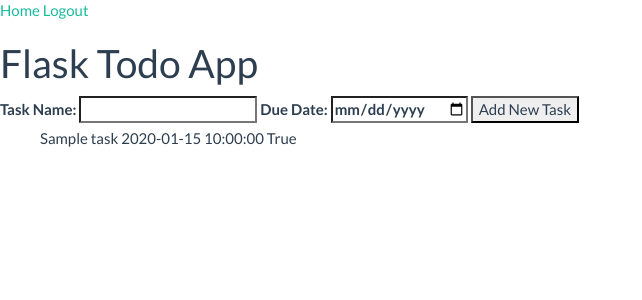
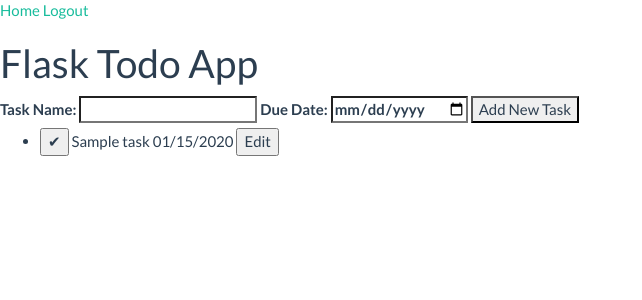
Before and after one commit to lomokwa/flask-todo-app, a Flask app: page / in a window 1280 px wide. Shown: the top 300 px of the page, without its empty margins (0-642 px from the left). Run offline with Flask 3, Linux system fonts and the light colour scheme; a user stored in the database is signed in; tables that the repository leaves empty hold one stand-in row (values such as "Sample post"); some libraries are stand-ins or nearby versions.

Commit message:
feat: handling task updates

```diff
--- a/app.py
+++ b/app.py
@@ -1,6 +1,7 @@
 from datetime import datetime, timedelta
 import os
 from flask import Flask, redirect, url_for, render_template, request
+from flask.json import jsonify
 from flask_bcrypt import Bcrypt
 from flask_login import LoginManager, login_required, current_user, login_user, logout_user
 from sqlalchemy import inspect
@@ -101,9 +102,33 @@
 
     return redirect(url_for('index'))
 
-@app.route("/update-task")
-def update_task():
-    return ""
+@app.route("/update-task/<int:task_id>", methods=['PUT'])
+def update_task(task_id):
+    data = request.json
+    task = Task.query.where(Task.id == task_id).first()
+
+    if task:
+        task.name = data.get('name', task.name)
+        task.due_date = datetime.strptime(data.get('due_date'), '%Y-%m-%d')
+        db.session.commit()
+        return jsonify({'success': True}), 200
+    else:
+        return jsonify({'error': 'Task not found'}), 404
+
+@app.route("/update-task-status/<int:task_id>", methods=['PUT'])
+def update_task_status(task_id):
+    data = request.json
+    task = Task.query.where(Task.id == task_id).first()
+
+    if task:
+        task.is_done = data.get('is_done', task.is_done)
+        db.session.commit()
+        return jsonify({'success': True}), 200
+    else:
+        return jsonify({'error': 'Task not found'}), 404
+
+
+
 
 def init_db():
     """Initialize the database."""
--- a/templates/index.html
+++ b/templates/index.html
@@ -2,8 +2,79 @@
 
 {% block content %}
 
+<!-- Script to handle edit and task status updates -->
+<script>
+  document.addEventListener('DOMContentLoaded', function () {
+    document.querySelectorAll('.edit-btn').forEach(button => {
+      button.addEventListener('click', function () {
+        const taskDiv = this.closest('.task');
+        taskDiv.querySelector('.task-name').style.display = 'none';
+        taskDiv.querySelector('.task-name-edit').style.display = 'inline';
+        taskDiv.querySelector('.task-due-date').style.display = 'none';
+        taskDiv.querySelector('.task-due-date-edit').style.display = 'inline';
+        this.style.display = 'none';
+        taskDiv.querySelector('.save-btn').style.display = 'inline';
+      });
+    });
+
+    document.querySelectorAll('.save-btn').forEach(button => {
+      button.addEventListener('click', function () {
+        const taskDiv = this.closest('.task');
+        const taskId = taskDiv.closest('li').id;
+        const updatedName = taskDiv.querySelector('.task-name-edit').value;
+        const updatedDueDate = taskDiv.querySelector('.task-due-date-edit').value;
+
+        fetch(`/update-task/${taskId}`, {
+          method: 'PUT',
+          headers: {
+            'Content-Type': 'application/json'
+          },
+          body: JSON.stringify({
+            name: updatedName,
+            due_date: updatedDueDate
+          })
+        }).then(response => {
+          if (response.ok) {
+            taskDiv.querySelector('.task-name').textContent = updatedName;
+            taskDiv.querySelector('.task-due-date').textContent = updatedDueDate;
+            taskDiv.querySelector('.task-name').style.display = 'inline';
+            taskDiv.querySelector('.task-name-edit').style.display = 'none';
+            taskDiv.querySelector('.task-due-date').style.display = 'inline';
+            taskDiv.querySelector('.task-due-date-edit').style.display = 'none';
+            this.style.display = 'none';
+            taskDiv.querySelector('.edit-btn').style.display = 'inline';
+          }
+        });
+      });
+    });
+
+    document.querySelectorAll('.status-btn').forEach(button => {
+      button.addEventListener('click', function () {
+        const taskDiv = this.closest('.task');
+        const taskId = taskDiv.closest('li').id;
+        const newStatus = this.dataset.status === 'done' ? 'not-done' : 'done';
+
+        fetch(`/update-task-status/${taskId}`, {
+          method: 'PUT',
+          headers: {
+            'Content-Type': 'application/json'
+          },
+          body: JSON.stringify({
+            is_done: newStatus === 'done'
+          })
+        }).then(response => {
+          if (response.ok) {
+            this.textContent = newStatus === 'done' ? '✔' : '';
+            this.dataset.status = newStatus;
+          }
+        });
+      });
+    });
+  });
+
+</script>
+
 <h1>Flask Todo App</h1>
-
 
 <form method="post" action="{{ url_for('add_task') }}">
   <label>
@@ -20,14 +91,27 @@
 {% if tasks %}
 <ul>
   {% for task in tasks %}
-    <div class="">
-      {{ task['name'] }}
-      {{ task ['due_date'] }}
-      {{ task['is_done'] }}
+  <li id="{{ task['id'] }}">
+    <div class="task">
+      {% if task.is_done %}
+      <button class="status-btn" data-status="done">✔</button>
+      {% else %}
+      <button class="status-btn" data-status="not-done"></button>
+      {% endif %}
+
+      <span class="task-name">{{ task.name }}</span>
+      <input type="text" class="task-name-edit" value="{{ task['name'] }}" style="display:none;">
+
+      <span class="task-due-date">{{ task.due_date.strftime('%m/%d/%Y') }}</span>
+      <input type="date" class="task-due-date-edit" value="{{ task.due_date.strftime('%Y-%m-%d') }}" style="display:none;">
+
+      <button class="edit-btn">Edit</button>
+      <button class="save-btn" style="display:none;">Save</button>
     </div>
+  </li>
   {% endfor %}
 </ul>
 {% else %}
-  <h2>No tasks added. Start by creating a new task</h2>
+<h2>No tasks added. Start by creating a new task</h2>
 {% endif %}
 {% endblock %}
```
